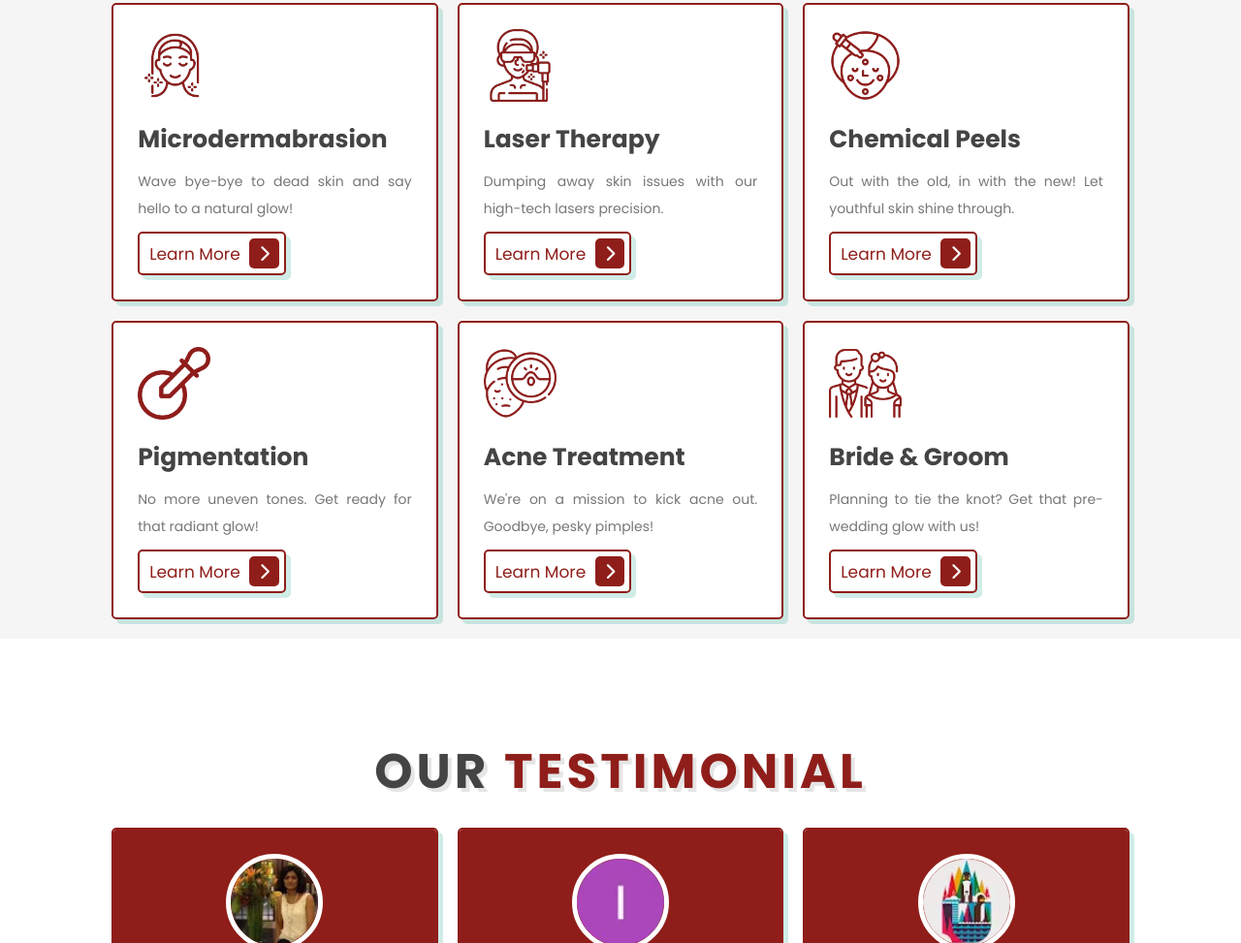
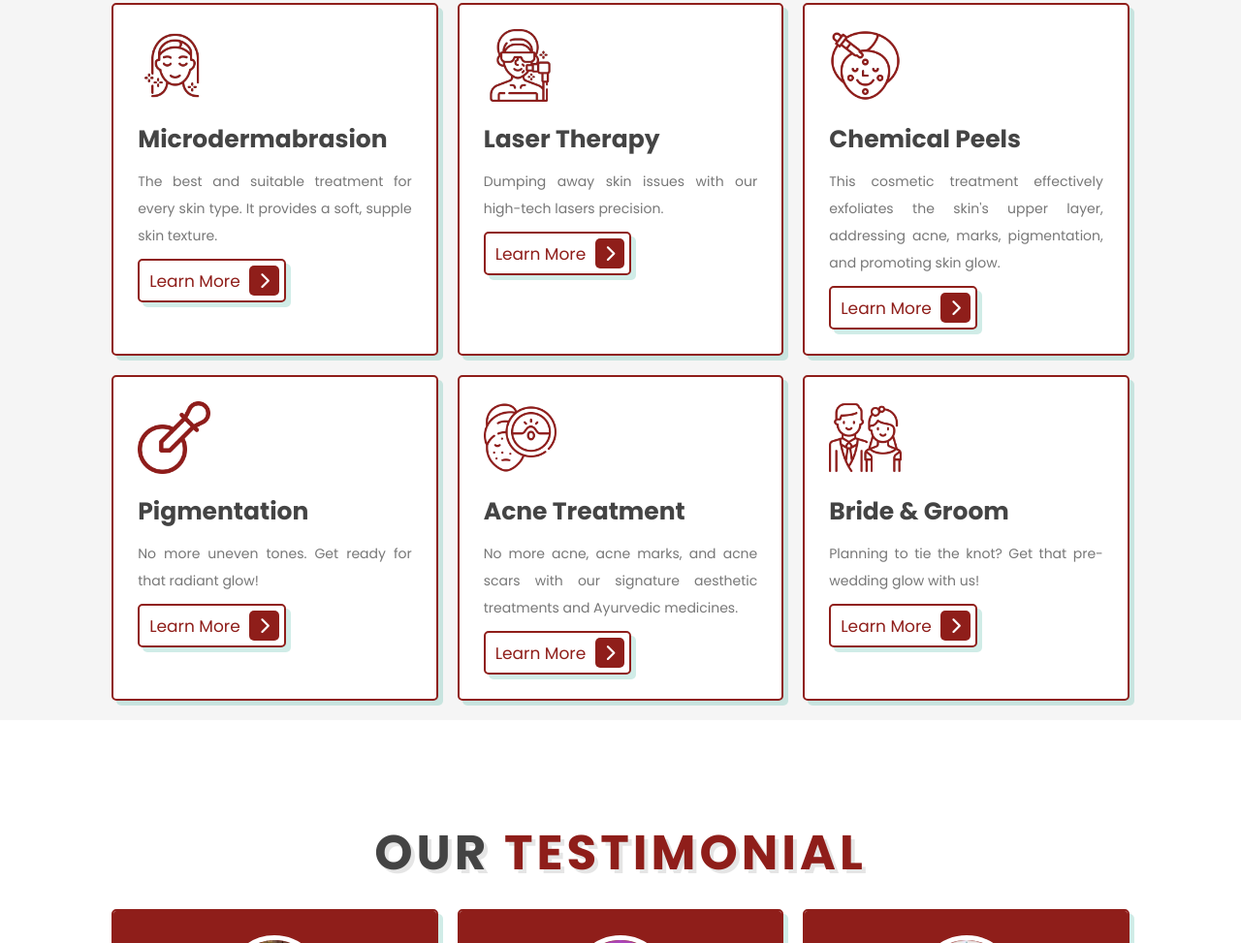
Before and after one commit to MuzakkirFaki1511/lotus, a plain HTML site: page test-skin.html in a window 1280 px wide. Shown: the part 1162-2135 px from the top of the page at 97% size. Drawn offline with Linux system fonts and the light colour scheme.

Commit message:
Skin Bliss Services Page Update new

```diff
--- a/test-skin.html
+++ b/test-skin.html
@@ -73,7 +73,10 @@
         <div class="box" data-aos="flip-right" data-aos-duration="1600">
           <img src="image/services/mole_removal.webp" alt="" />
           <h3>Microdermabrasion</h3>
-          <p>Wave bye-bye to dead skin and say hello to a natural glow!</p>
+          <p>
+            The best and suitable treatment for every skin type. It provides a
+            soft, supple skin texture.
+          </p>
           <a href="microdermabrasion.html" class="btn"
             >learn more <span class="fas fa-chevron-right"></span>
           </a>
@@ -104,7 +107,9 @@
           <img src="image/services/chemical-peel.webp" alt="" />
           <h3>Chemical Peels</h3>
           <p>
-            Out with the old, in with the new! Let youthful skin shine through.
+            This cosmetic treatment effectively exfoliates the skin's upper
+            layer, addressing acne, marks, pigmentation, and promoting skin
+            glow.
           </p>
           <a href="chemical_peel.html" class="btn"
             >learn more <span class="fas fa-chevron-right"></span>
@@ -144,7 +149,10 @@
         <div class="box" data-aos="flip-left" data-aos-duration="1600">
           <img src="image/services/acne.webp" alt="" />
           <h3>Acne Treatment</h3>
-          <p>We're on a mission to kick acne out. Goodbye, pesky pimples!</p>
+          <p>
+            No more acne, acne marks, and acne scars with our signature
+            aesthetic treatments and Ayurvedic medicines.
+          </p>
           <a href="acne.html" class="btn"
             >learn more <span class="fas fa-chevron-right"></span>
           </a>
```
